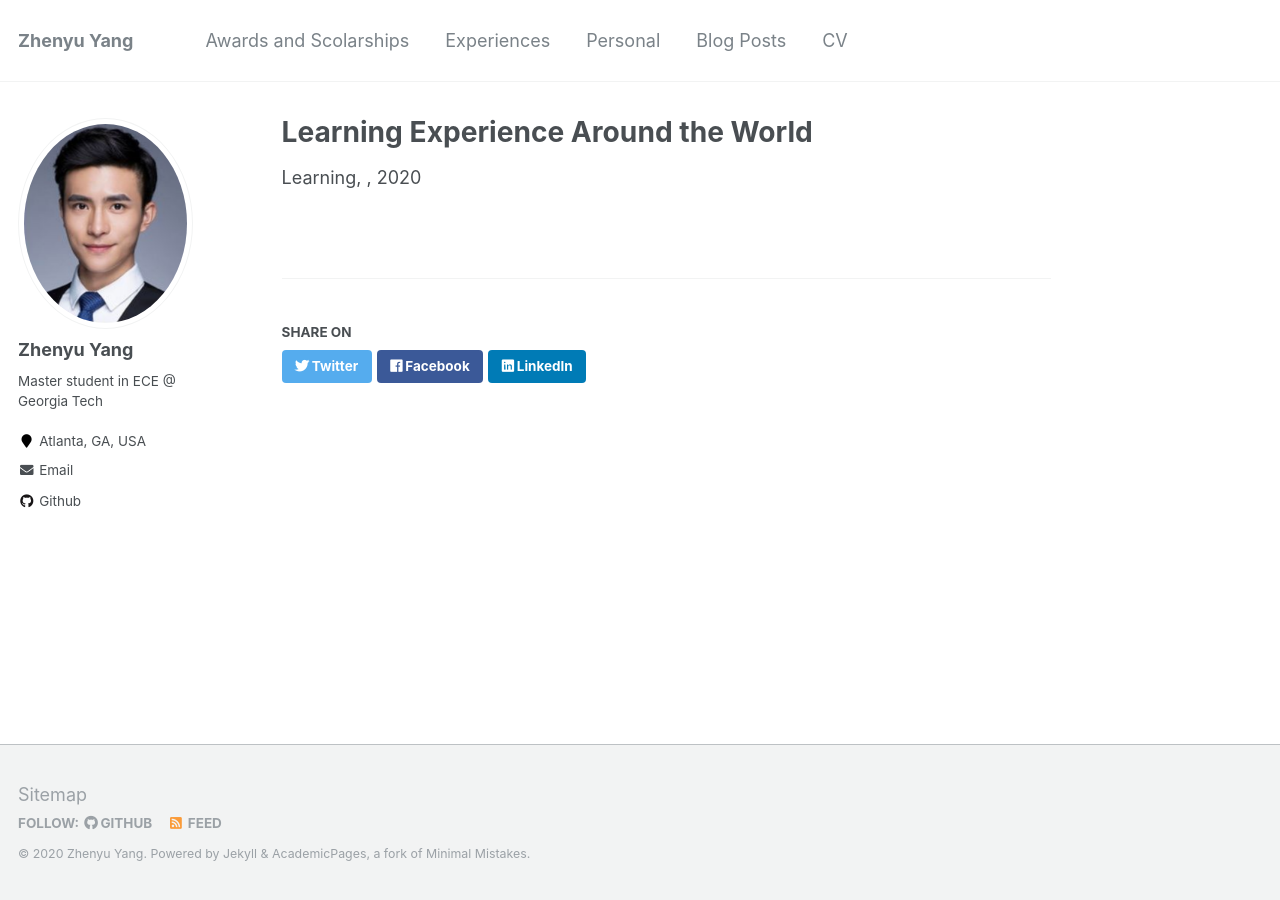
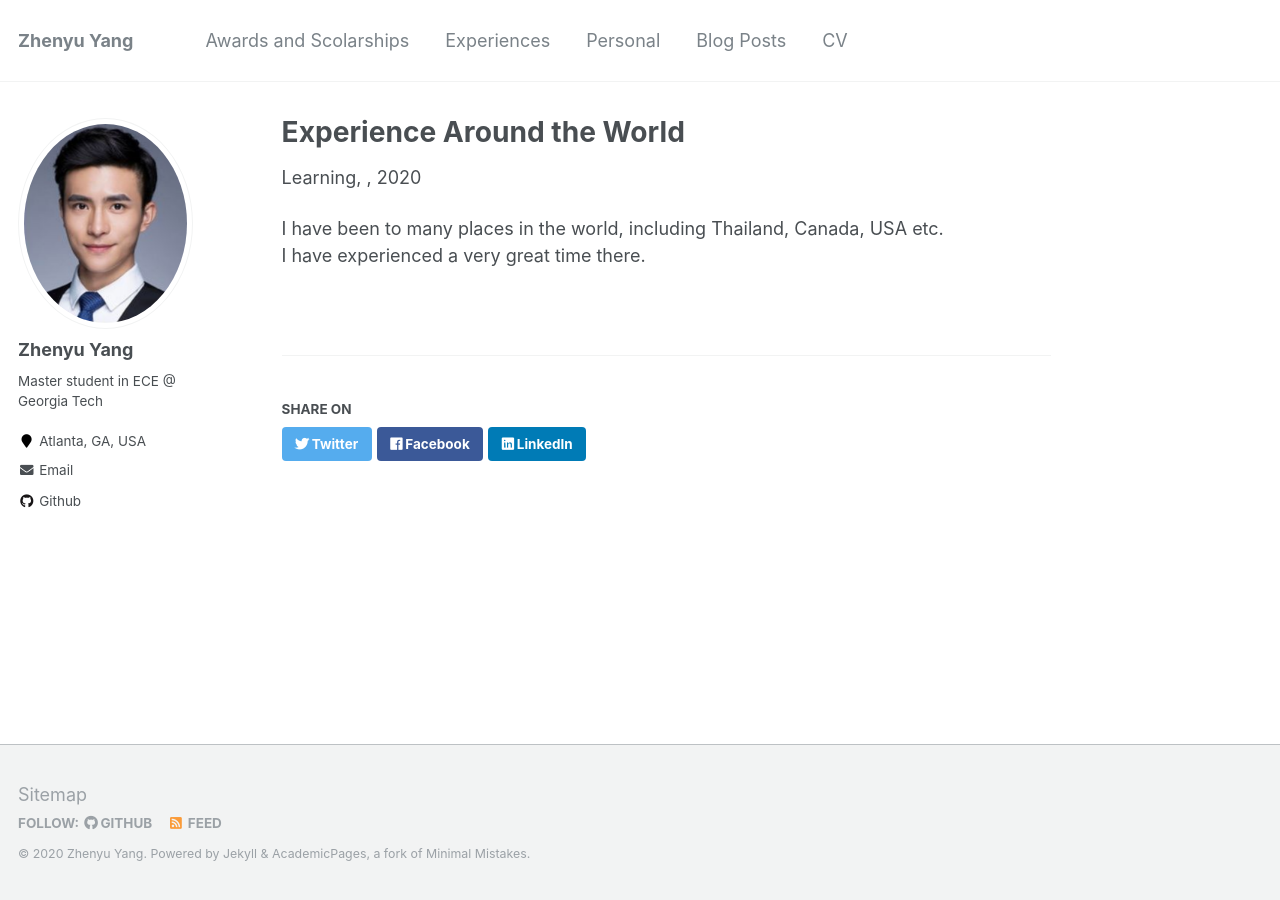
Before and after one commit to azpeteryang/azpeteryang.github.io, a Jekyll site: the page built from _teaching/2020Fall.md, in a window 1280 px wide. Built offline with Jekyll 4.4.1, drawn with Linux system fonts in a browser that asks for light colours.

Commit message:
Update 2020Fall.md

```diff
--- a/_teaching/2020Fall.md
+++ b/_teaching/2020Fall.md
@@ -1,6 +1,10 @@
 ---
-title: "Learning Experience Around the World"
+title: "Experience Around the World"
 collection: Experience
 type: "Learning"
 location: "Atlanta, GA"
 ---
+
+
+I have been to many places in the world, including Thailand, Canada, USA etc.
+I have experienced a very great time there.
```
